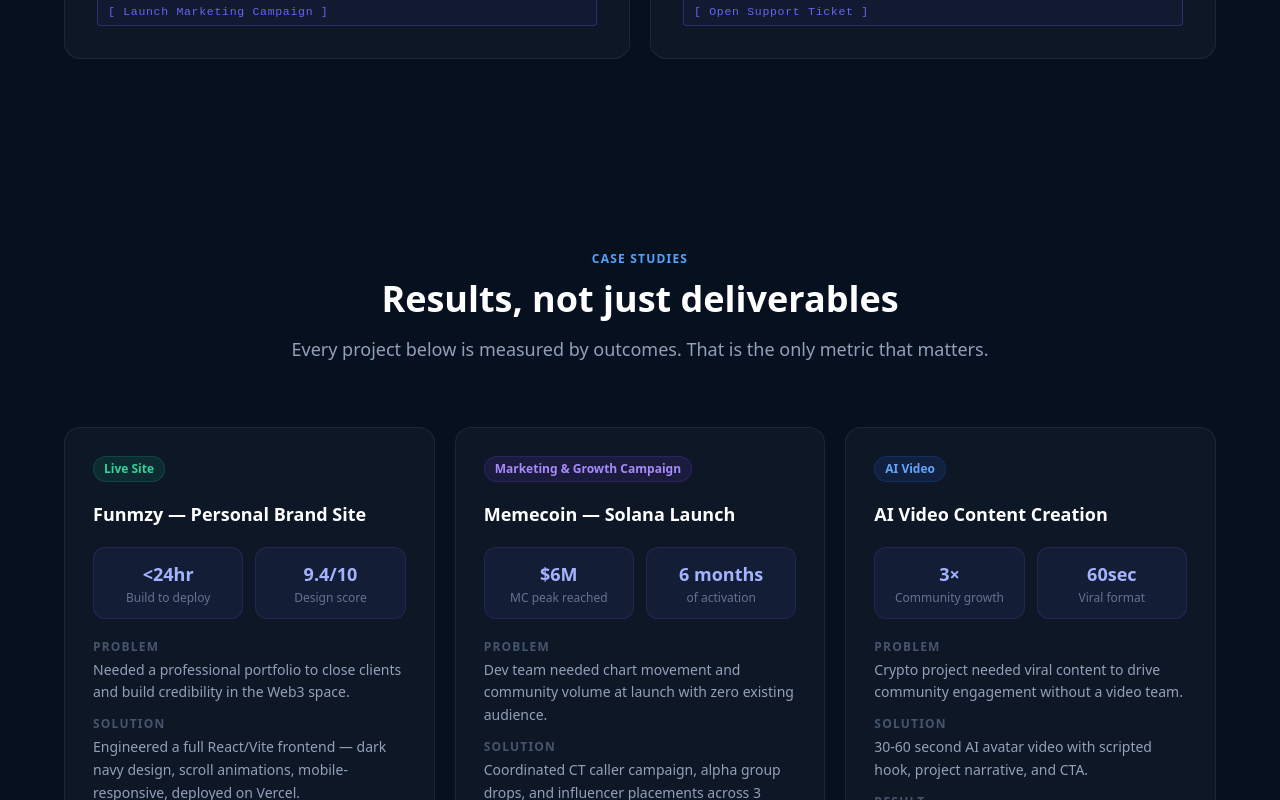
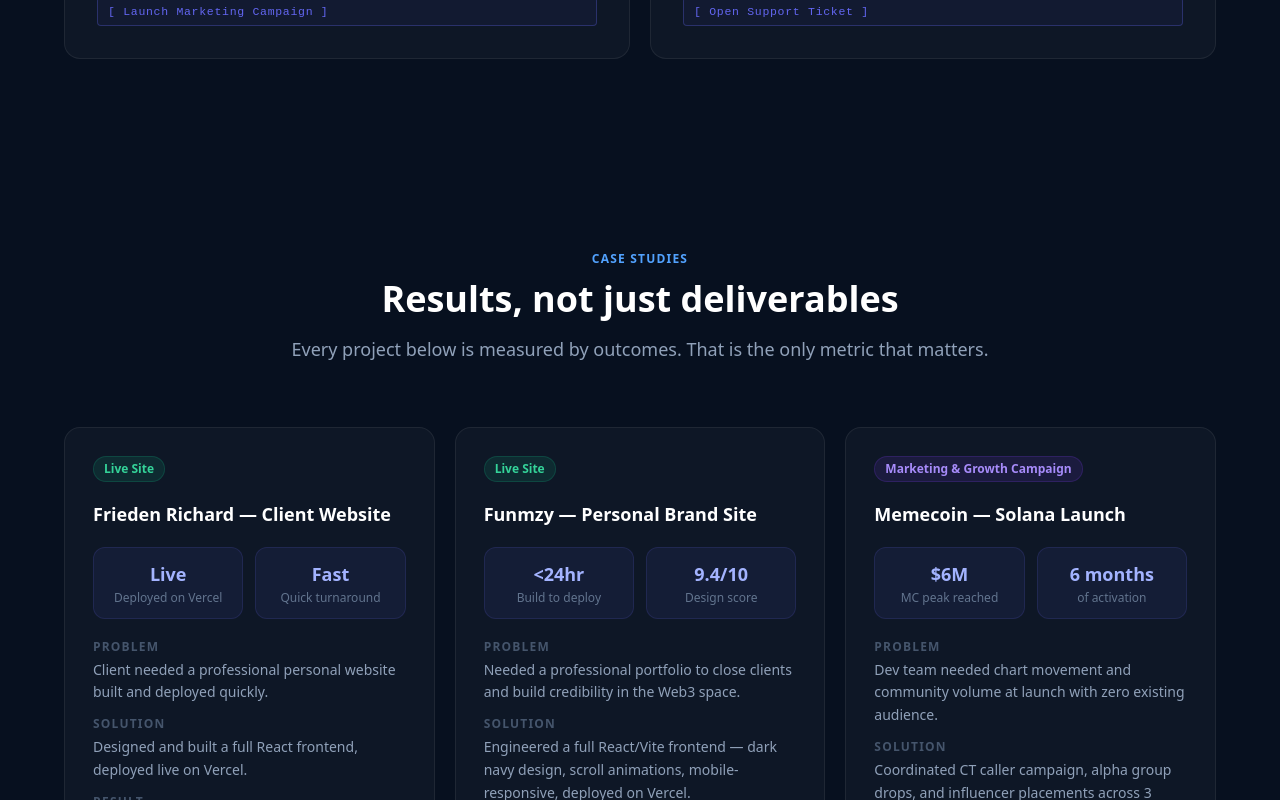
Before and after one commit to Funmzy10/funmzy-site, a React (Vite) app: page / in a window 1280 px wide. Shown: the part 2000-2800 px from the top of the page. Built offline with nearby package versions, Linux system fonts and the light colour scheme.

Commit message:
add Frieden Richard case study, new FAQ set, remove WhyMe and Operator Profile sections

```diff
--- a/src/App.jsx
+++ b/src/App.jsx
@@ -135,7 +135,7 @@
     setTimeout(() => document.getElementById(id)?.scrollIntoView({ behavior: 'smooth' }), 80)
   }
 
-  const links = [['Services', 'services'], ['Work', 'work'], ['About', 'about'], ['Contact', 'contact']]
+  const links = [['Services', 'services'], ['Work', 'work'], ['Videos', 'videos'], ['Contact', 'contact']]
 
   return (
     <>
@@ -413,6 +413,18 @@
    CASE STUDIES
 ───────────────────────────────────────── */
 const CASES = [
+  {
+    tag: 'Live Site',
+    tagStyle: { background: 'rgba(16,185,129,0.12)', color: '#34d399', borderColor: 'rgba(16,185,129,0.2)' },
+    title: 'Frieden Richard — Client Website',
+    problem: 'Client needed a professional personal website built and deployed quickly.',
+    solution: 'Designed and built a full React frontend, deployed live on Vercel.',
+    result: 'Delivered and live. Client took the site to their audience with zero revisions needed.',
+    metrics: [{ val: 'Live', label: 'Deployed on Vercel' }, { val: 'Fast', label: 'Quick turnaround' }],
+    link: 'https://friedenrichard.vercel.app',
+    linkLabel: 'View Live Site',
+    tech: ['React', 'Vite', 'Tailwind CSS'],
+  },
   {
     tag: 'Live Site',
     tagStyle: { background: 'rgba(16,185,129,0.12)', color: '#34d399', borderColor: 'rgba(16,185,129,0.2)' },
@@ -771,16 +783,16 @@
 ───────────────────────────────────────── */
 const FAQS = [
   {
-    q: 'Do you write smart contracts from scratch?',
-    a: 'I engineer full frontend UI deployment, custom dashboards, wallet connections, and distribution tracking. For custom Solidity/Rust smart contracts, I integrate with your audited files or coordinate with dedicated security protocols.',
+    q: 'How fast can you deliver a landing page or website?',
+    a: 'In less than 72 hours. If your assets, content, and branding are ready, your site goes live on Vercel fast. Every page is fully deployed, mobile-responsive, and handed over ready to share. This works for crypto projects and local businesses alike.',
   },
   {
-    q: 'What do your memecoin growth campaigns actually look like?',
-    a: 'Zero guesswork. I leverage an automated pipeline to systematically bridge project developers directly with verified CT callers, alpha groups, and tier-1 influencer networks precisely around your launch liquidity window.',
+    q: 'What kind of AI videos and UGC content do you create?',
+    a: '30-60 second AI avatar videos and UGC-style content with scripted hooks, clear narratives, and CTAs. They look real, get shared, and drive engagement across CT, TikTok, Instagram, YouTube, and Telegram. Perfect for product promos, token launches, and brand awareness.',
   },
   {
-    q: 'Can you really ship a landing page in under 24 hours?',
-    a: 'Yes. The codebase is optimized for rapid deployment. If your token assets, roadmap outline, and graphics are ready, your site goes live on Vercel before the next daily candle closes.',
+    q: 'What does your marketing and growth service include?',
+    a: 'Full campaign coordination: CT caller placements, alpha group drops, influencer outreach, and community growth systems. Everything is planned around your launch window and goals, with real reach that moves numbers, not vanity metrics.',
   },
 ]
 
@@ -1067,8 +1079,6 @@
         <Work />
         <VideoGallery />
         <Testimonials />
-        <WhyMe />
-        <About />
         <FAQ />
         <Contact />
       </main>
```
